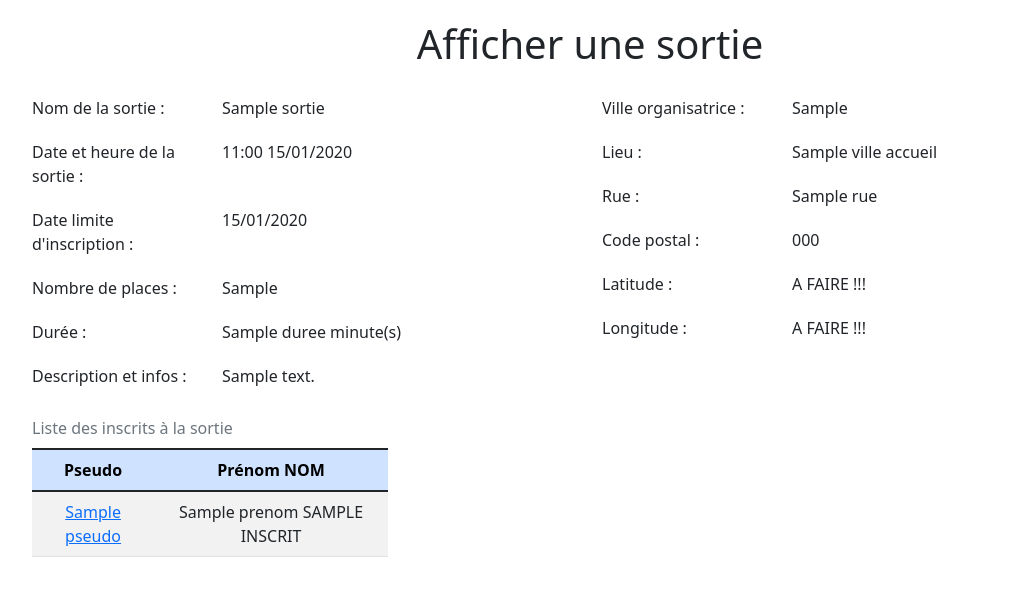
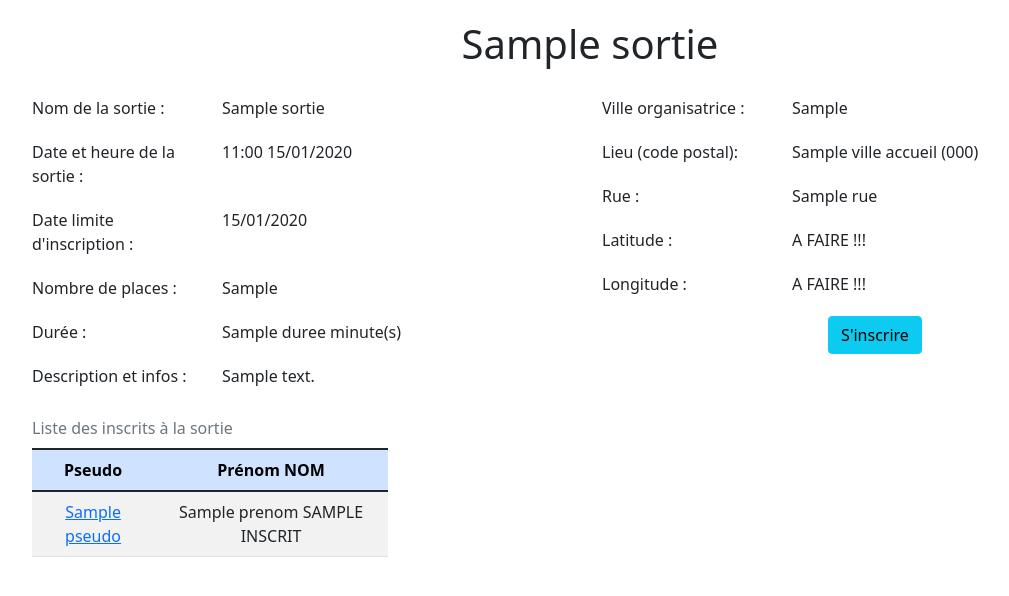
Before and after one commit to hbourniche20/ENI-projectSortir, a Symfony app: template templates/sortie/show.html.twig in a window 1280 px wide. Shown: the part 56-652 px from the top of the page, without its empty margins (50-1059 px from the left). Run offline with Twig, Linux system fonts and the light colour scheme; the template is opened without the code that fills it: most values are stand-ins (such as "Sample title", 1, 10 or a date in 2020); some libraries are stand-ins or nearby versions.

Commit message:
ajout de enregistrer et mise en forme améliorer

```diff
--- a/templates/sortie/show.html.twig
+++ b/templates/sortie/show.html.twig
@@ -5,7 +5,7 @@
 {% block body %}
     <div class="container">
         <div class="row justify-content-center esup">
-            <h1 class="text-center">Afficher une sortie</h1>
+            <h1 class="text-center">{{ sortie.nom }}</h1>
         </div>
         <div class="row justify-content-center esup">
             <div class="col">
@@ -69,10 +69,10 @@
                 </div>
                 <div class="row esup">
                     <div class="col-4">
-                        Lieu :
+                        Lieu (code postal):
                     </div>
                     <div class="col-8">
-                        {{ sortie.villeAccueil.nom }}
+                        {{ sortie.villeAccueil.nom }} ({{ sortie.villeAccueil.codePostal }})
                     </div>
                 </div>
                 <div class="row esup">
@@ -80,12 +80,6 @@
                         Rue :
                     </div>
                     <div class="col-8">{{ sortie.site.rue }}</div>
-                </div>
-                <div class="row esup">
-                    <div class="col-4">
-                        Code postal :
-                    </div>
-                    <div class="col-8">{{ sortie.villeAccueil.codePostal }}</div>
                 </div>
                 <div class="row esup">
                     <div class="col-4">
@@ -98,6 +92,11 @@
                         Longitude :
                     </div>
                     <div class="col-8">A FAIRE !!!</div>
+                </div>
+                <div class="row justify-content-center esup">
+                    <div class="text-center">
+                    <a class="btn btn-info" role="button" href="">S'inscrire</a>
+                    </div>
                 </div>
             </div>
         </div>
```
